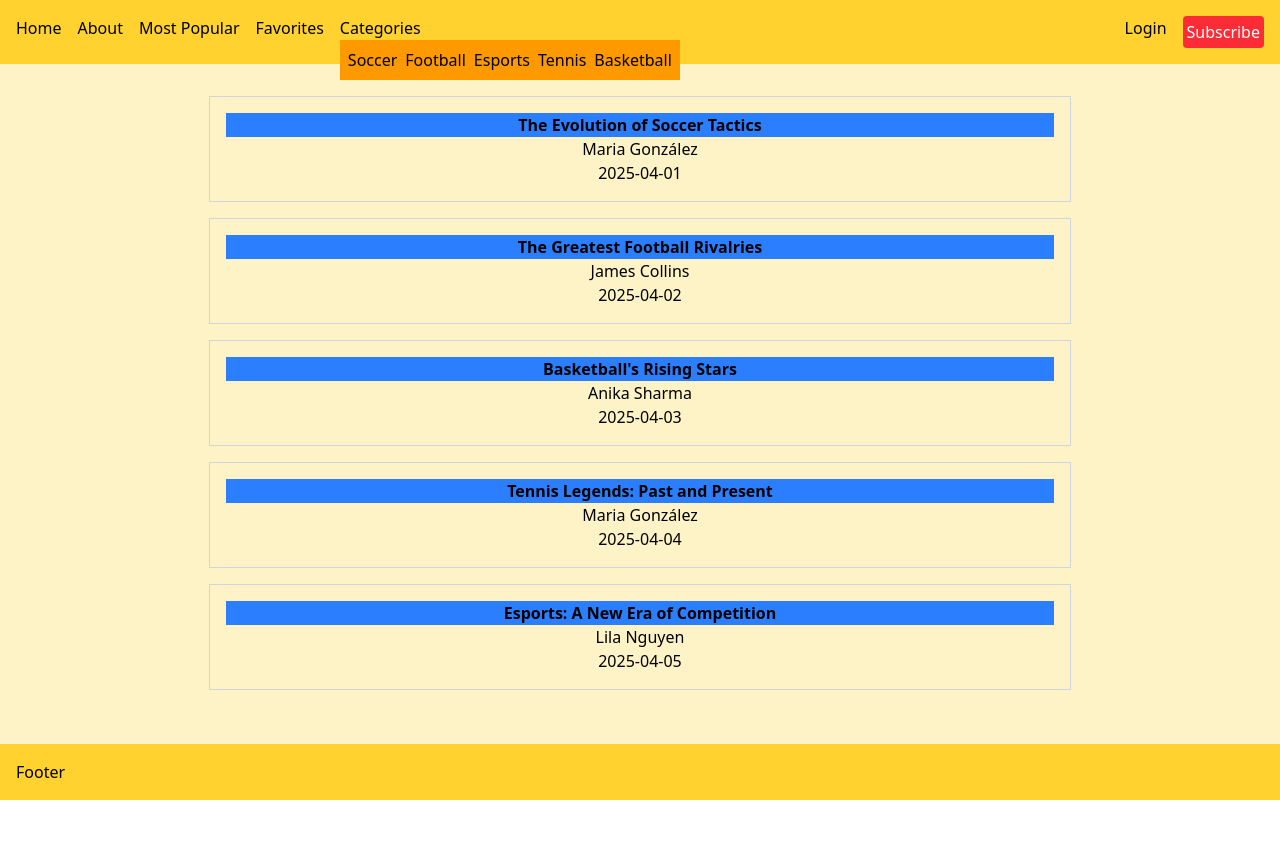
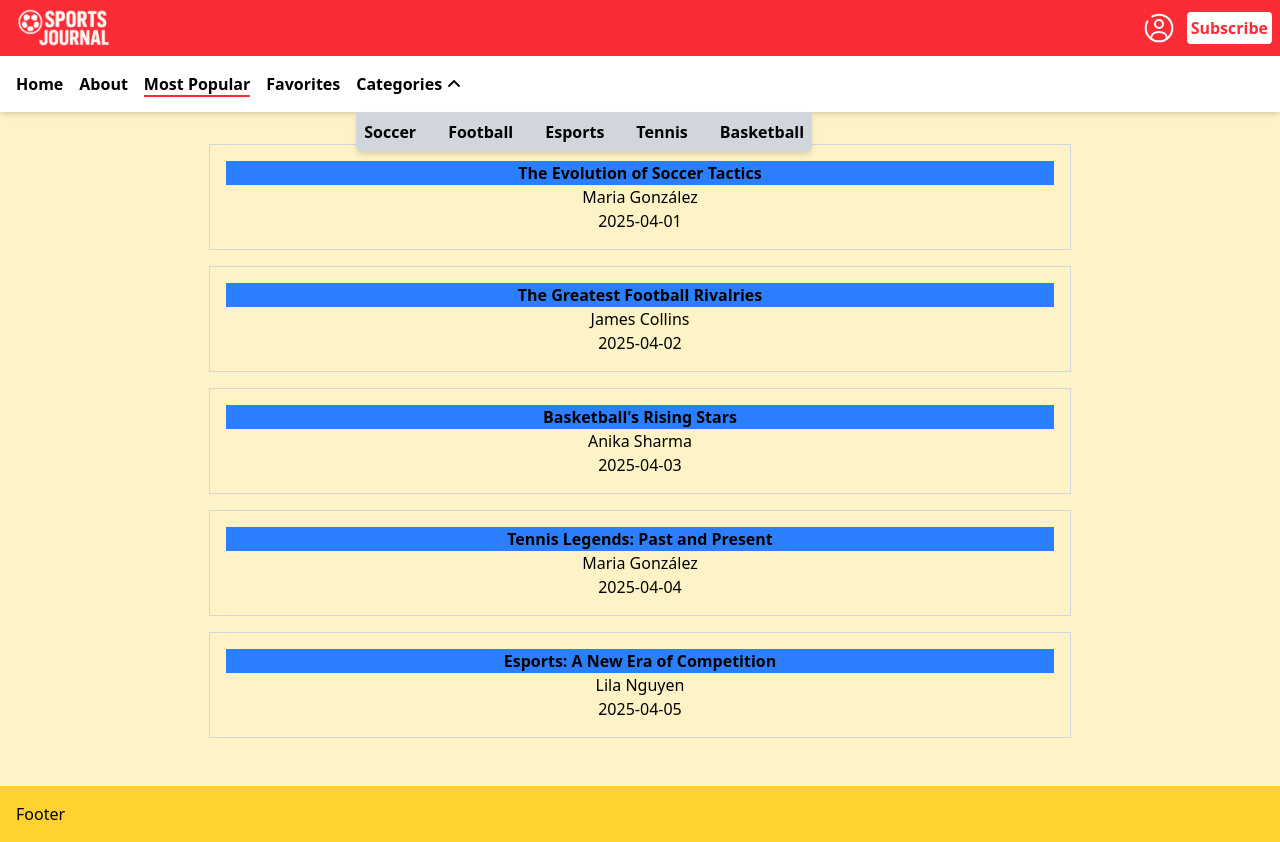
Before and after one commit to Rubenbot07/My-sports-journal, a React (Vite) app: page /most-popular in a window 1280 px wide. Both pictures are taken after a click on the button "Categories". Before the commit the page ends 800 px from the top, so only its background shows below. Built offline with nearby package versions, Linux system fonts and the light colour scheme.

Commit message:
Refactor Nav component with responsive design, mobile menu, and new SVG icons

```diff
--- /dev/null
+++ b/src/assets/icons/ChevronSVG.jsx
@@ -0,0 +1,11 @@
+export const ChevronSVG = () => {
+    return (
+        <svg width="24px" height="24px" viewBox="0 0 24 24" fill="none" xmlns="http://www.w3.org/2000/svg">
+            <g id="SVGRepo_bgCarrier" strokeWidth="0"></g>
+            <g id="SVGRepo_tracerCarrier" strokeLinecap="round" strokeLinejoin="round"></g>
+            <g id="SVGRepo_iconCarrier">
+            <path d="M7 10L12 15L17 10" stroke="#000000" strokeWidth="1.8" strokeLinecap="round" strokeLinejoin="round"></path>
+            </g>
+        </svg>
+    )
+}
--- /dev/null
+++ b/src/assets/icons/LogInSVG.jsx
@@ -0,0 +1,13 @@
+export const LogInSVG = () => {
+    return (
+        <svg viewBox="0 0 24 24" fill="none" xmlns="http://www.w3.org/2000/svg">
+            <g id="SVGRepo_bgCarrier" strokeWidth="0"></g>
+            <g id="SVGRepo_tracerCarrier" strokeLinecap="round" strokeLinejoin="round"></g>
+            <g id="SVGRepo_iconCarrier">
+                <circle cx="12" cy="9" r="3" stroke="#ffffff" strokeWidth="1.5"></circle>
+                <path d="M17.9691 20C17.81 17.1085 16.9247 15 11.9999 15C7.07521 15 6.18991 17.1085 6.03076 20" stroke="#ffffff" strokeWidth="1.5" strokeLinecap="round"></path>
+                <path d="M7 3.33782C8.47087 2.48697 10.1786 2 12 2C17.5228 2 22 6.47715 22 12C22 17.5228 17.5228 22 12 22C6.47715 22 2 17.5228 2 12C2 10.1786 2.48697 8.47087 3.33782 7" stroke="#ffffff" strokeWidth="1.5" strokeLinecap="round"></path>
+            </g>
+        </svg>
+    )
+}
--- /dev/null
+++ b/src/assets/icons/LogOutSVG.jsx
@@ -0,0 +1,16 @@
+export const LogOutSVG = () => {
+    return (
+        <svg width="34px" height="34px" viewBox="0 0 24 24" fill="none" xmlns="http://www.w3.org/2000/svg">
+            <g id="SVGRepo_bgCarrier" strokeWidth="0"></g>
+            <g id="SVGRepo_tracerCarrier" strokeLinecap="round" strokeLinejoin="round"></g>
+            <g id="SVGRepo_iconCarrier">
+                <g id="Interface / Log_Out">
+                    <path
+                        id="Vector" d="M12 15L15 12M15 12L12 9M15 12H4M9 7.24859V7.2002C9 6.08009 9 5.51962 9.21799 5.0918C9.40973 4.71547 9.71547 4.40973 10.0918 4.21799C10.5196 4 11.0801 4 12.2002 4H16.8002C17.9203 4 18.4796 4 18.9074 4.21799C19.2837 4.40973 19.5905 4.71547 19.7822 5.0918C20 5.5192 20 6.07899 20 7.19691V16.8036C20 17.9215 20 18.4805 19.7822 18.9079C19.5905 19.2842 19.2837 19.5905 18.9074 19.7822C18.48 20 17.921 20 16.8031 20H12.1969C11.079 20 10.5192 20 10.0918 19.7822C9.71547 19.5905 9.40973 19.2839 9.21799 18.9076C9 18.4798 9 17.9201 9 16.8V16.75"
+                        stroke="#ffffff" strokeWidth="2" strokeLinecap="round" strokeLinejoin="round">
+                    </path>
+                </g>
+            </g>
+        </svg>
+    )
+}
--- a/src/components/Nav.jsx
+++ b/src/components/Nav.jsx
@@ -1,10 +1,16 @@
 import { NavLink } from "react-router-dom"
 import { useAuth } from "../context/UserContext"
 import { useState, useEffect, useRef } from "react"
+import Logo from '../assets/sportsJournalLogo.png'
+import { ChevronSVG } from "../assets/icons/ChevronSVG"
+import { LogOutSVG } from "../assets/icons/LogOutSVG"
+import { LogInSVG } from "../assets/icons/LogInSVG"
+
 
 export const Nav = () => {
     const auth = useAuth()
     const [isCategoriesOpen, setIsCategoriesOpen] = useState(false)
+    const [isMenuOpen, setIsMenuOpen] = useState(false)
     const categoriesRef = useRef(null)
     const handleClickOutside = (event) => {
         if (categoriesRef.current && !categoriesRef.current.contains(event.target)) {
@@ -19,78 +25,113 @@ export const Nav = () => {
         }
     }, [])
 
+    const toggleMenu = () => {
+        setIsMenuOpen(!isMenuOpen)
+    }
+
     return (
-        <nav className="bg-amber-300 flex justify-between">
-            <ul className="flex gap-4 p-4">
-                <li>
-                    <NavLink to="/">Home</NavLink>
+        <nav className=" flex flex-col justify-between">
+            <ul className="flex justify-between gap-4 p-2 items-center bg-red-500 text-white">
+                <li className="flex items-center">
+                    <button
+                            className="flex flex-col justify-between w-6 h-6 md:hidden focus:outline-none"
+                            onClick={toggleMenu}
+                        >
+                            <span
+                                className={`block h-1 bg-white transition-transform duration-300 ${
+                                    isMenuOpen ? "rotate-45 translate-y-3" : ""
+                                }`}
+                            ></span>
+                            <span
+                                className={`block h-1 bg-white transition-opacity duration-300 ${
+                                    isMenuOpen ? "opacity-0" : ""
+                                }`}
+                            ></span>
+                            <span
+                                className={`block h-1 bg-white transition-transform duration-300 ${
+                                    isMenuOpen ? "-rotate-45 -translate-y-2" : ""
+                                }`}
+                            ></span>
+                        </button>
+                    <div className="w-28 h-3.5 flex items-center">
+                        <NavLink to="/">
+                            <img className="overflow-hidden" src={Logo} alt="Sports Journal Logo" />
+                        </NavLink>
+                    </div>
                 </li>
-                <li>
-                    <NavLink to="/about">About</NavLink>
-                </li>
-                <li>
-                    <NavLink to="/most-popular">Most Popular</NavLink>
-                </li>
-                {
-                    auth.user && (
-                        <li>
-                            <NavLink to={`/profile/${auth.user}`}>Profile</NavLink>
-                        </li>
-                    )
-                }
-                <li>
-                    <NavLink to="/favorites">Favorites</NavLink>
-                </li>
-                <li ref={categoriesRef}>
-                    <button onClick={() => setIsCategoriesOpen(!isCategoriesOpen)}>
-                        Categories
-                    </button>
+                <li >
                     {
-                        isCategoriesOpen && (
-                            <ul className="flex gap-2 absolute bg-amber-500 p-2">
-                                <li className="">
-                                    <NavLink to="/category/soccer">Soccer</NavLink>
+                        auth.user ? (
+                            <ul className="flex gap-2 font-semibold">
+                                <li className="flex items-center">
+                                    {auth.user}
                                 </li>
                                 <li>
-                                    <NavLink to="/category/football">Football</NavLink>
+                                    <button className="cursor-pointer p-1 hover:bg-red-800 rounded-2xl" onClick={auth.logout}>
+                                        <LogOutSVG />
+                                    </button>
                                 </li>
-                                <li>
-                                    <NavLink to="/category/esports">Esports</NavLink>
+                            </ul>
+                        ) : (
+                            <ul className="flex gap-2 font-semibold items-center">
+                                <li className="w-10 p-1">
+                                    <NavLink to="/login">
+                                        <LogInSVG />
+                                    </NavLink>
                                 </li>
-                                <li>
-                                    <NavLink to="/category/tennis">Tennis</NavLink>
-                                </li>
-                                <li>
-                                    <NavLink to="/category/basketball">Basketball</NavLink>
+                                <li className="bg-white p-1 text-red-500 rounded-sm hover:bg-red-500 hover:text-white">
+                                    Subscribe
                                 </li>
                             </ul>
                         )
                     }
                 </li>
             </ul>
-            <ul className="flex gap-4 p-4">
+            <ul className={`gap-8 p-4 w-1/2 rounded-br-2xl absolute top-14 ${isMenuOpen ? 'flex transition-transform duration-300 ease-in translate-x-0' : 'flex transition-transform -translate-x-full duration-300 ease-in'} md:relative md:top-0 md:flex flex-col md:translate-x-0 md:flex-row md:items-center bg-white shadow-md font-semibold md:gap-4 md:w-full md:rounded-b-none`}>
+                <li className="hover:text-red-500">
+                    <NavLink to="/" className={({ isActive }) => isActive ? 'border-b-2 border-red-500' : ''}>Home</NavLink>
+                </li>
+                <li className="hover:text-red-500">
+                    <NavLink to="/about" className={({ isActive }) => isActive ? 'border-b-2 border-red-500' : ''}>About</NavLink>
+                </li>
+                <li className="hover:text-red-500">
+                    <NavLink to="/most-popular" className={({ isActive }) => isActive ? 'border-b-2 border-red-500' : ''}>Most Popular</NavLink>
+                </li>
                 {
-                    auth.user ? (
-                        <>
-                            <li>
-                                {auth.user}
-                            </li>
-                            <li>
-                                <button onClick={auth.logout}>Logout</button>
-                            </li>
-                        </>
-                    ) : (
-                        <>
-                            <li>
-                                <NavLink to="/login">Login</NavLink>
-                            </li>
-                            <li className="bg-red-500 p-1 text-white rounded-sm">
-                                Subscribe
-                            </li>
-                        </>
+                    auth.user && (
+                        <li className="hover:text-red-500">
+                            <NavLink to={`/profile/${auth.user}`} className={({ isActive }) => isActive ? 'border-b-2 border-red-500' : ''}>Profile</NavLink>
+                        </li>
                     )
                 }
-
+                <li className="hover:text-red-500">
+                    <NavLink to="/favorites" className={({ isActive }) => isActive ? 'border-b-2 border-red-500' : ''}>Favorites</NavLink>
+                </li>
+                <li ref={categoriesRef} className="relative">
+                    <button className="flex items-center cursor-pointer" onClick={() => setIsCategoriesOpen(!isCategoriesOpen)}>
+                        <span>Categories</span>
+                        <span className={`transition-all duration-300 ${isCategoriesOpen ? 'rotate-180' : ''}`}>
+                            <ChevronSVG />
+                        </span>
+                    </button>
+                        <ul className={`${isCategoriesOpen ? 'flex' : 'hidden' } flex-col  gap-4 md:absolute p-2 md:flex-row md:bg-gray-300 md:top-10 md:shadow-md md:rounded-b-md md:gap-8`}>
+                            <li className="border-b-1 border-gray-800 md:border-none">
+                                <NavLink to="/category/soccer">Soccer</NavLink>
+                            </li>
+                            <li className="border-b-1 border-gray-800 md:border-none">
+                                <NavLink to="/category/football">Football</NavLink>
+                            </li>
+                            <li className="border-b-1 border-gray-800 md:border-none">
+                                <NavLink to="/category/esports">Esports</NavLink>
+                            </li>
+                            <li className="border-b-1 border-gray-800 md:border-none">
+                                <NavLink to="/category/tennis">Tennis</NavLink>
+                            </li>
+                            <li className="border-b-1 border-gray-800 md:border-none">
+                                <NavLink to="/category/basketball">Basketball</NavLink>
+                            </li>
+                        </ul>
+                </li>
             </ul>
         </nav>
     )
```
Also changed, not shown: src/assets/sportsJournalLogo.png (added).
